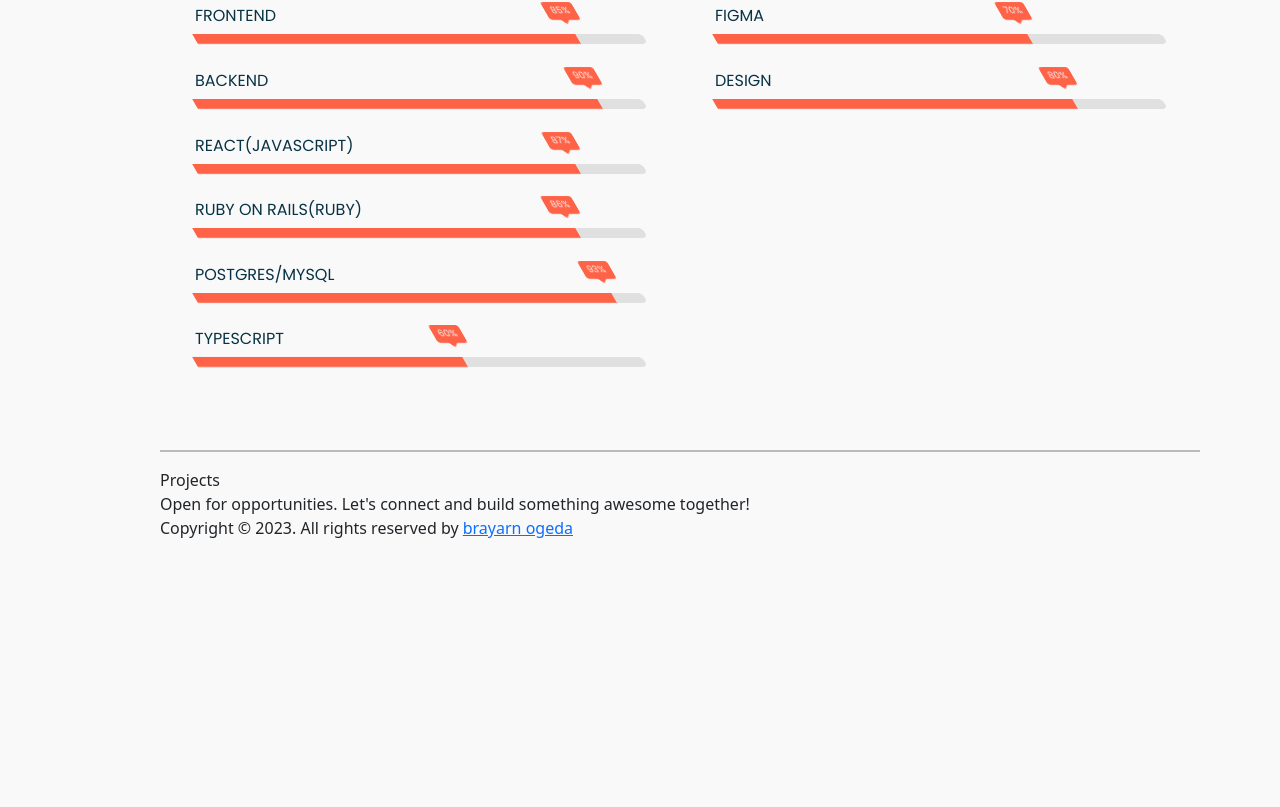
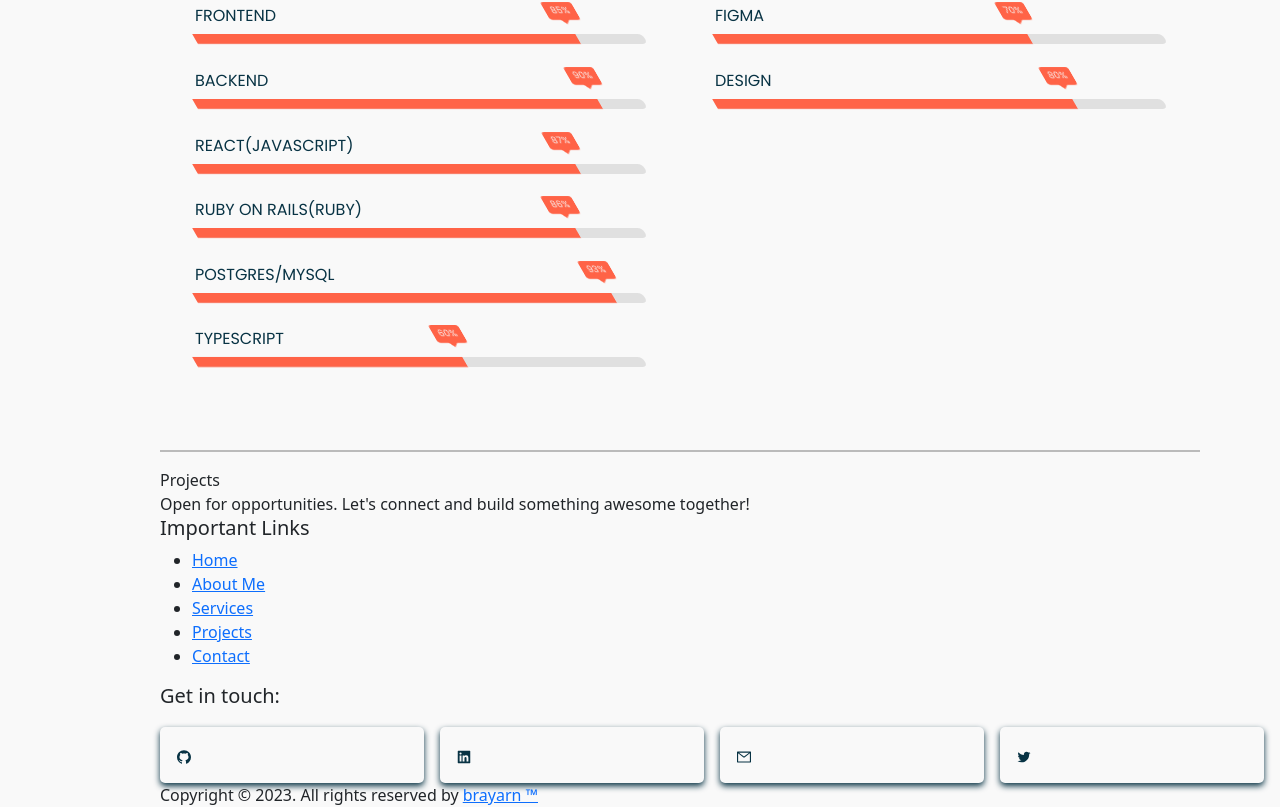
Before and after one commit to o-brayarn/portfolio, a React (Create React App) app: page / in a window 1280 px wide. Shown: the part 2308-3115 px from the top of the page. Before the commit the page ends 2848 px from the top, so only its background shows below. Built offline with nearby package versions, Linux system fonts and the light colour scheme; a web font is replaced by a local one.

Commit message:
create footer component

```diff
--- a/src/components/footer/Footer.jsx
+++ b/src/components/footer/Footer.jsx
@@ -1,16 +1,38 @@
 import React from "react";
+import Socials from "../socials/Socials";
 import './footer.css';
 
 export default function Footer() {
   let year = new Date().getFullYear();
   return (
-    <div>
+    <>
+      <div className="portfolio__footer">
+        <div className="footer__links">
+          <h5>Important Links</h5>
+          <ul>
+            <li> <a href="#home">Home</a></li>
+            <li> <a href="#about">About Me</a></li>
+            <li> <a href="#services">Services</a></li>
+            <li> <a href="#projects">Projects</a></li>
+            <li> <a href="#contact">Contact</a></li>
+          </ul>
+
+        </div>
+
+        <div className="footer__socials">
+          <h5>Get in touch:</h5>
+         <Socials />
+        </div>
+        <div className="footer__content">
             <p>
             Copyright &copy; {year}. All rights reserved by{" "}
             <span>
-          <a href="https://brayarn.vercel.app/">brayarn ogeda</a>
+              <a href="https://brayarn.vercel.app/">brayarn &trade;</a>
             </span>
           </p>
         </div>
+
+      </div>
+    </>
   );
 }
```
Lines whose indentation alone changed are shown as unchanged.
